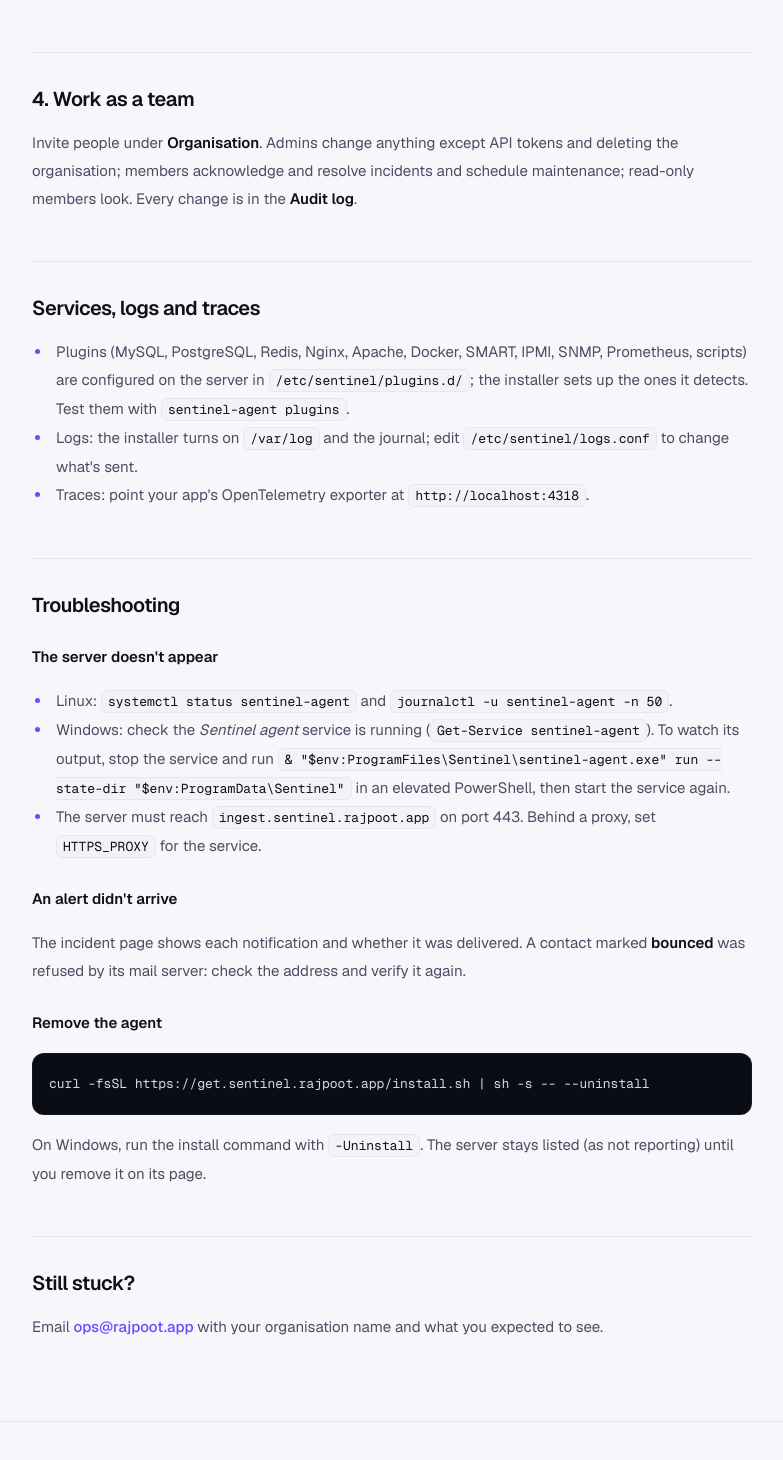
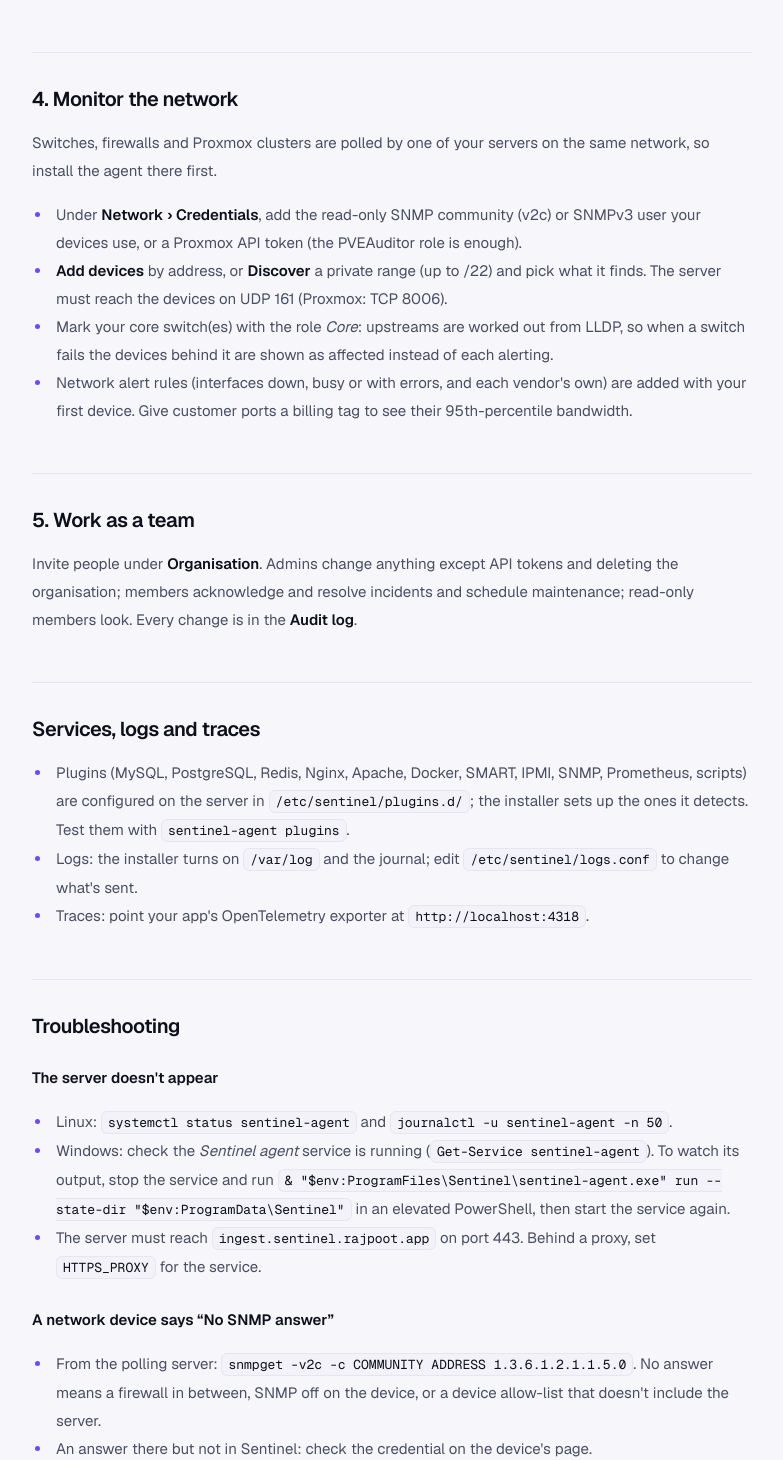
Before and after one commit to AlzyWelzy/sentinel, a Next.js app in the folder web/: page /help in a window 1280 px wide. Shown: the part 1240-2700 px from the top of the page, without its empty margins (248-1031 px from the left). Built offline with nearby package versions, Linux system fonts and the light colour scheme; no server answers; what openapi-fetch would draw is missing.

Commit message:
docs(web): the setup guide covers network devices and why one might not answer

```diff
--- a/web/src/app/help/page.tsx
+++ b/web/src/app/help/page.tsx
@@ -66,7 +66,33 @@ export default function Help() {
         check to a <b>status page</b> to show its uptime publicly, under a name you choose.
       </p>
 
-      <h2>4. Work as a team</h2>
+      <h2>4. Monitor the network</h2>
+      <p>
+        Switches, firewalls and Proxmox clusters are polled by one of your servers on the same
+        network, so install the agent there first.
+      </p>
+      <ul>
+        <li>
+          Under <b>Network › Credentials</b>, add the read-only SNMP community (v2c) or SNMPv3 user
+          your devices use, or a Proxmox API token (the PVEAuditor role is enough).
+        </li>
+        <li>
+          <b>Add devices</b> by address, or <b>Discover</b> a private range (up to /22) and pick
+          what it finds. The server must reach the devices on UDP 161 (Proxmox: TCP 8006).
+        </li>
+        <li>
+          Mark your core switch(es) with the role <i>Core</i>: upstreams are worked out from LLDP,
+          so when a switch fails the devices behind it are shown as affected instead of each
+          alerting.
+        </li>
+        <li>
+          Network alert rules (interfaces down, busy or with errors, and each vendor&apos;s own) are
+          added with your first device. Give customer ports a billing tag to see their
+          95th-percentile bandwidth.
+        </li>
+      </ul>
+
+      <h2>5. Work as a team</h2>
       <p>
         Invite people under <b>Organisation</b>. Admins change anything except API tokens and
         deleting the organisation; members acknowledge and resolve incidents and schedule
@@ -111,6 +137,17 @@ export default function Help() {
           proxy, set <code>HTTPS_PROXY</code> for the service.
         </li>
       </ul>
+      <h3>A network device says &ldquo;No SNMP answer&rdquo;</h3>
+      <ul>
+        <li>
+          From the polling server: <code>snmpget -v2c -c COMMUNITY ADDRESS 1.3.6.1.2.1.1.5.0</code>.
+          No answer means a firewall in between, SNMP off on the device, or a device allow-list that
+          doesn&apos;t include the server.
+        </li>
+        <li>
+          An answer there but not in Sentinel: check the credential on the device&apos;s page.
+        </li>
+      </ul>
       <h3>An alert didn&apos;t arrive</h3>
       <p>
         The incident page shows each notification and whether it was delivered. A contact marked{" "}
```
